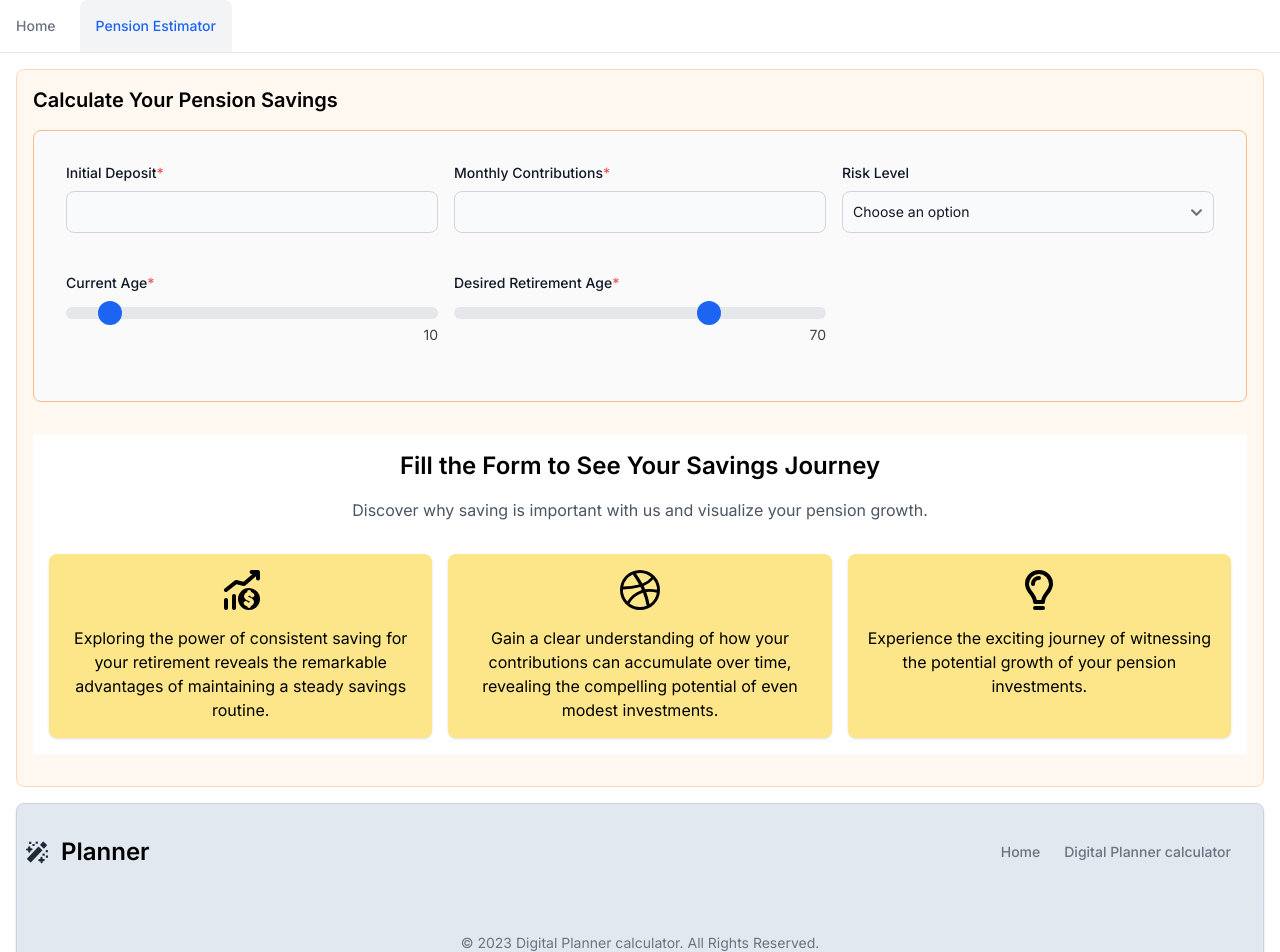
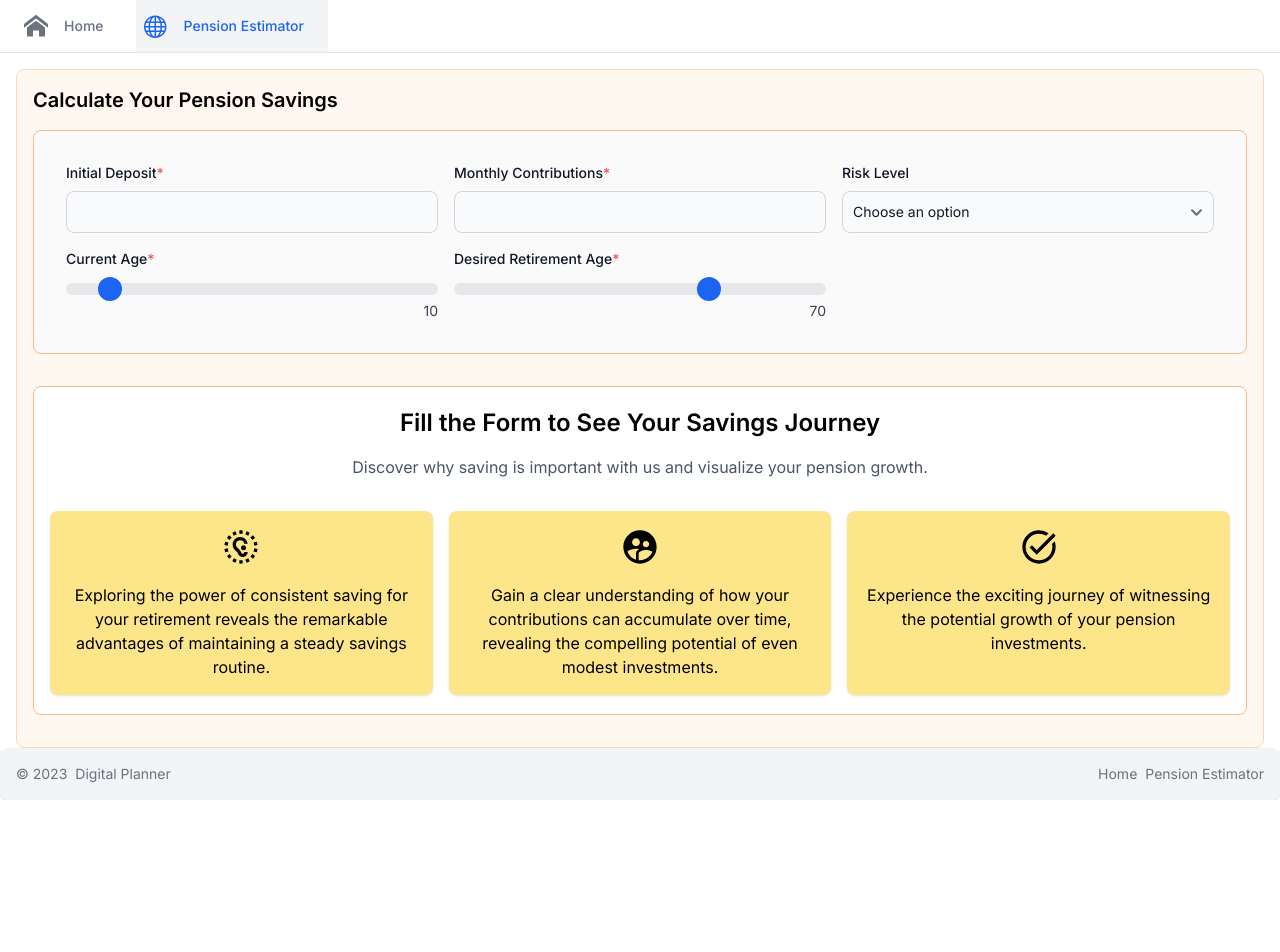
Before and after one commit to vikashyap/DigitalPlanner, a Next.js app: page /pension-estimator in a window 1280 px wide. Shown: the top 952 px of the page. After the commit the page ends 800 px from the top, so only its background shows below. Built offline with nearby package versions, Linux system fonts and the light colour scheme.

Commit message:
cleaned css

```diff
--- a/components/ControlledInputField/index.tsx
+++ b/components/ControlledInputField/index.tsx
@@ -30,7 +30,7 @@ export function ControlledInputField<T extends FieldValues>(props: Props<T>) {
           ? "bg-red-50 border border-red-500 text-red-900"
           : "";
         return (
-          <div className="mb-6">
+          <div>
             <label
               htmlFor="email"
               className="block mb-2 text-sm font-medium text-gray-900 dark:text-white"
--- a/components/ControlledRangeInputField/index.tsx
+++ b/components/ControlledRangeInputField/index.tsx
@@ -41,7 +41,7 @@ export function ControlledRangeInputField<T extends FieldValues>(
           : "";
 
         return (
-          <div className="mb-6">
+          <div>
             {props.label && (
               <label
                 htmlFor={props.name}
--- a/components/ControlledSelectField/index.tsx
+++ b/components/ControlledSelectField/index.tsx
@@ -27,7 +27,7 @@ export function ControlledSelectField<T extends FieldValues>(props: Props<T>) {
         ...(props.required && { required: "Required" }),
       }}
       render={({ field, fieldState }) => (
-        <div className="mb-6">
+        <div>
           <label
             htmlFor={props.name}
             className="block mb-2 text-sm font-medium text-gray-900 dark:text-white"
--- a/components/MainLayout/MainFooter.tsx
+++ b/components/MainLayout/MainFooter.tsx
@@ -1,48 +1,20 @@
 import { FC } from "react";
 
+import { Footer } from "flowbite-react";
 //Info: Not using default exports because we want to make sure we're exporting the right thing and same name as the file
 export const MainFooter: FC = () => {
   return (
-    <footer className="bg-slate-200 rounded-lg shadow dark:bg-gray-900 m-4 border border-slate-300">
-      <div className="w-full max-w-screen-xl mx-auto p-2 md:py-8">
-        <div className="sm:flex sm:items-center sm:justify-between">
-          <a href="/" className="flex items-center mb-4 sm:mb-0">
-            <svg
-              className="w-6 h-8 mr-3 text-gray-800 dark:text-white"
-              aria-hidden="true"
-              xmlns="http://www.w3.org/2000/svg"
-              fill="currentColor"
-              viewBox="0 0 22 21"
-            >
-              <path d="M12.356 5.435 1.938 16.384a.5.5 0 0 0 .018.707l2.9 2.757a.5.5 0 0 0 .706-.018L15.978 8.882l-3.622-3.447Zm7.681-.819a.5.5 0 0 0-.018-.706l-2.9-2.757a.5.5 0 0 0-.707.017l-2.68 2.817 3.622 3.446 2.683-2.817Zm-2.89 12.233-1 .025-.024-1a1 1 0 1 0-2 .05l.025 1-1 .024a1 1 0 0 0 .05 2l1-.025.025 1a1 1 0 1 0 2-.05l-.025-1 1-.024a1 1 0 1 0-.05-2h-.001ZM2.953 9.2l.025 1a1 1 0 1 0 2-.05l-.025-1 1-.025a1 1 0 1 0-.05-2l-1 .025-.025-1a1 1 0 0 0-2 .049l.025 1-1 .025a1 1 0 0 0 .05 2l1-.024Zm15.07 2.626-2 .05.05 1.999 2-.05-.05-1.999ZM11.752.978l-2 .05.05 2 2-.05-.05-2Zm-2.95 2.075-2 .05.05 1.999 2-.05-.05-2ZM5.753 1.127l-1.999.05.05 2 1.999-.05-.05-2Zm15.194 7.625-2 .05.05 2 2-.05-.05-2Zm.125 4.998-2 .05.05 2 2-.05-.05-2Z" />
-            </svg>
-
-            <span className="self-center text-2xl font-semibold whitespace-nowrap dark:text-white">
-              Planner
-            </span>
-          </a>
-          <ul className="flex flex-wrap items-center mb-6 text-sm font-medium text-gray-500 sm:mb-0 dark:text-gray-400">
-            <li>
-              <a href="#" className="mr-4 hover:underline md:mr-6 ">
-                Home
-              </a>
-            </li>
-            <li>
-              <a href="#" className="mr-4 hover:underline md:mr-6">
-                Digital Planner calculator
-              </a>
-            </li>
-          </ul>
-        </div>
-        <hr className="my-6 border-gray-200 sm:mx-auto dark:border-gray-700 lg:my-8" />
-        <span className="block text-sm text-gray-500 sm:text-center dark:text-gray-400">
-          © 2023{" "}
-          <a href="/" className="hover:underline">
-            Digital Planner calculator
-          </a>
-          . All Rights Reserved.
-        </span>
-      </div>
-    </footer>
+    <Footer container className="p-4 flex justify-between bg-gray-100">
+      <Footer.Copyright
+        className="flex gap-2"
+        by="Digital Planner"
+        href="#"
+        year={2023}
+      />
+      <Footer.LinkGroup className="flex gap-2">
+        <Footer.Link href="/home">Home</Footer.Link>
+        <Footer.Link href="/pension-estimator">Pension Estimator</Footer.Link>
+      </Footer.LinkGroup>
+    </Footer>
   );
 };
--- a/components/MainLayout/MainHeader.tsx
+++ b/components/MainLayout/MainHeader.tsx
@@ -1,6 +1,7 @@
 import Link from "next/link";
 import { usePathname } from "next/navigation";
 import { FC } from "react";
+import { ImHome, ImSphere } from "react-icons/im";
 
 //Info: Not using default exports because we want to make sure we're exporting the right thing and same name as the file
 
@@ -8,32 +9,38 @@ export const MainHeader: FC = () => {
   const pathName = usePathname();
 
   return (
-    <ul className="flex flex-wrap text-sm font-medium text-center text-gray-500 border-b border-gray-200 dark:border-gray-700 dark:text-gray-400">
-      <li className="mr-2">
+    <div className="flex flex-wrap text-sm font-medium text-center text-gray-500 border-b justify-between px-4">
+      <div className="flex gap-2 items-center">
+        <span
+          className={`px-2 flex items-center hover:text-gray-600 hover:bg-gray-50 ${
+            pathName === "/home" ? "text-blue-600 bg-gray-100 active" : ""
+          }`}
+        >
+          <ImHome className="w-6 h-6" />
           <Link
             href="/home"
             aria-current="page"
-          className={`inline-block p-4 rounded-t-lg ${
-            pathName === "/home"
-              ? "text-blue-600 bg-gray-100 active dark:bg-gray-800 dark:text-blue-500"
-              : "hover:text-gray-600 hover:bg-gray-50 dark:hover:bg-gray-800 dark:hover:text-gray-300"
-          }`}
+            className={`inline-block p-4 rounded-t-lg`}
           >
             Home
           </Link>
-      </li>
-      <li className="mr-2">
+        </span>
+        <span
+          className={`px-2 flex items-center hover:text-gray-600 hover:bg-gray-50 ${
+            pathName === "/pension-estimator"
+              ? "text-blue-600 bg-gray-100 active"
+              : ""
+          }`}
+        >
+          <ImSphere className="w-6 h-6" />
           <Link
             href="/pension-estimator"
-          className={`inline-block p-4 rounded-t-lg ${
-            pathName === "/pension-estimator"
-              ? "text-blue-600 bg-gray-100 active dark:bg-gray-800 dark:text-blue-500"
-              : "hover:text-gray-600 hover:bg-gray-50 dark:hover:bg-gray-800 dark:hover:text-gray-300"
-          }`}
+            className={`inline-block p-4 rounded-t-lg`}
           >
             Pension Estimator
           </Link>
-      </li>
-    </ul>
+        </span>
+      </div>
+    </div>
   );
 };
--- a/components/PensionEstimator/PensionEstimatorGraphPlaceholderView.tsx
+++ b/components/PensionEstimator/PensionEstimatorGraphPlaceholderView.tsx
@@ -1,5 +1,3 @@
-// import ChartMixedIcon from "./Icons/ChartMixed.svg";
-
 // type PensionEstimatorGraphPlaceholderData = {
 //   Icon: React.ReactNode;
 //   paragaph: string;
@@ -13,10 +11,15 @@
 //         "Exploring the power of consistent saving for your retirement reveals the remarkable advantages of maintaining a steady savings routine.",
 //     },
 //   ];
+import {
+  MdNoiseAware,
+  MdSupervisedUserCircle,
+  MdTaskAlt,
+} from "react-icons/md";
 
 export const PensionEstimatorGraphPlaceholderView = () => {
   return (
-    <div className="w-full flex flex-col justify-center items-center my-4 gap-4 bg-white p-4">
+    <div className="w-full flex flex-col  flex-grow justify-center items-center my-4 gap-4 bg-white p-4 bg-neutral-50 rounded-lg border border-orange-300">
       <h2 className="text-2xl font-semibold">
         Fill the Form to See Your Savings Journey
       </h2>
@@ -36,35 +39,14 @@ export const PensionEstimatorGraphPlaceholderView = () => {
           </div>
         ))} */}
         <div className="w-full  bg-amber-200 rounded-lg shadow p-4 flex flex-col items-center gap-4">
-          <svg
-            className="w-10 h-10 text-black"
-            aria-hidden="true"
-            xmlns="http://www.w3.org/2000/svg"
-            fill="currentColor"
-            viewBox="0 0 19 20"
-          >
-            <path d="M18.972.863a.913.913 0 0 0-.041-.207.956.956 0 0 0-.107-.19 1.01 1.01 0 0 0-.065-.116c-.008-.01-.02-.013-.028-.022a1.008 1.008 0 0 0-.174-.137 1.085 1.085 0 0 0-.141-.095 1.051 1.051 0 0 0-.171-.047.985.985 0 0 0-.207-.041C18.025.007 18.014 0 18 0h-3.207a1 1 0 1 0 0 2h.5l-4.552 3.9-3.5-.874a1 1 0 0 0-.867.189l-5 4a1 1 0 0 0 1.25 1.562L7.238 7.09l3.52.88a1 1 0 0 0 .892-.211L17 3.173v1.034a1 1 0 0 0 2 0V1a.9.9 0 0 0-.028-.137ZM13.5 9a5.5 5.5 0 1 0 0 11 5.5 5.5 0 0 0 0-11Zm.24 4.591a3.112 3.112 0 0 1 1.935 1.374 2.036 2.036 0 0 1 .234 1.584 2.255 2.255 0 0 1-1.374 1.469.982.982 0 0 1-1.953.09 2.943 2.943 0 0 1-1.475-.92 1 1 0 0 1 1.536-1.283.953.953 0 0 0 .507.29.778.778 0 0 0 .831-.18 1.108 1.108 0 0 0-.714-.481 3.105 3.105 0 0 1-1.934-1.374 2.042 2.042 0 0 1-.233-1.584 2.264 2.264 0 0 1 1.45-1.493v-.03a1 1 0 0 1 2 0c.517.159.98.457 1.337.862a1.002 1.002 0 1 1-1.524 1.3.962.962 0 0 0-.507-.286.775.775 0 0 0-.829.18 1.113 1.113 0 0 0 .713.482ZM6 20a1 1 0 0 1-1-1v-6a1 1 0 1 1 2 0v6a1 1 0 0 1-1 1Zm-4 0a1 1 0 0 1-1-1v-4a1 1 0 1 1 2 0v4a1 1 0 0 1-1 1Z" />
-          </svg>
-
+          <MdNoiseAware className="w-10 h-10 text-black" />
           <p className="text-md text-black text-center">
             Exploring the power of consistent saving for your retirement reveals
             the remarkable advantages of maintaining a steady savings routine.
           </p>
         </div>
         <div className="w-full  bg-amber-200 rounded-lg shadow p-4 flex flex-col items-center gap-4">
-          <svg
-            className="w-10 h-10 text-Black"
-            aria-hidden="true"
-            xmlns="http://www.w3.org/2000/svg"
-            fill="currentColor"
-            viewBox="0 0 20 20"
-          >
-            <path
-              fillRule="evenodd"
-              d="M10 0a10 10 0 1 0 10 10A10.009 10.009 0 0 0 10 0Zm6.613 4.614a8.523 8.523 0 0 1 1.93 5.32 20.094 20.094 0 0 0-5.949-.274c-.059-.149-.122-.292-.184-.441a23.879 23.879 0 0 0-.566-1.239 11.41 11.41 0 0 0 4.769-3.366ZM8 1.707a8.821 8.821 0 0 1 2-.238 8.5 8.5 0 0 1 5.664 2.152 9.608 9.608 0 0 1-4.476 3.087A45.758 45.758 0 0 0 8 1.707ZM1.642 8.262a8.57 8.57 0 0 1 4.73-5.981A53.998 53.998 0 0 1 9.54 7.222a32.078 32.078 0 0 1-7.9 1.04h.002Zm2.01 7.46a8.51 8.51 0 0 1-2.2-5.707v-.262a31.64 31.64 0 0 0 8.777-1.219c.243.477.477.964.692 1.449-.114.032-.227.067-.336.1a13.569 13.569 0 0 0-6.942 5.636l.009.003ZM10 18.556a8.508 8.508 0 0 1-5.243-1.8 11.717 11.717 0 0 1 6.7-5.332.509.509 0 0 1 .055-.02 35.65 35.65 0 0 1 1.819 6.476 8.476 8.476 0 0 1-3.331.676Zm4.772-1.462A37.232 37.232 0 0 0 13.113 11a12.513 12.513 0 0 1 5.321.364 8.56 8.56 0 0 1-3.66 5.73h-.002Z"
-              clipRule="evenodd"
-            />
-          </svg>
+          <MdSupervisedUserCircle className="w-10 h-10 text-black" />
 
           <p className="text-md text-black text-center">
             Gain a clear understanding of how your contributions can accumulate
@@ -73,23 +55,7 @@ export const PensionEstimatorGraphPlaceholderView = () => {
           </p>
         </div>
         <div className="w-full  bg-amber-200 rounded-lg shadow p-4 flex flex-col items-center gap-4">
-          <svg
-            className="w-10 h-10 text-black"
-            aria-hidden="true"
-            xmlns="http://www.w3.org/2000/svg"
-            width="14"
-            height="20"
-            fill="none"
-            viewBox="0 0 14 20"
-          >
-            <path
-              stroke="currentColor"
-              strokeLinecap="round"
-              strokeLinejoin="round"
-              strokeWidth="2"
-              d="M4 7a3 3 0 0 1 3-3M5 19h4m0-3c0-4.1 4-4.9 4-9A6 6 0 1 0 1 7c0 4 4 5 4 9h4Z"
-            />
-          </svg>
+          <MdTaskAlt className="w-10 h-10 text-black" />
           <p className="text-md text-black text-center">
             Experience the exciting journey of witnessing the potential growth
             of your pension investments.
```
Also changed, not shown: tailwind.config.js (+1 -7 lines). Lines whose indentation alone changed are shown as unchanged.
